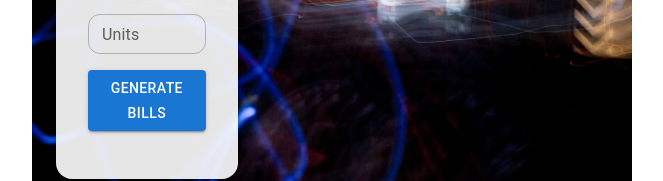
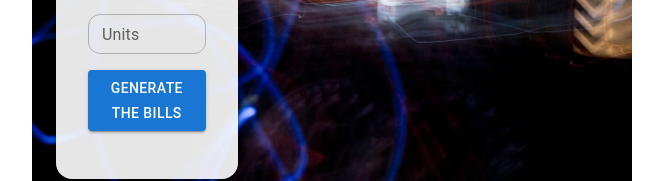
Before and after one commit to Rakshith12345/react-demo-app, a React (Create React App) app: page / in a window 1280 px wide. Shown: the part 432-613 px from the top of the page, without its empty margins (308-971 px from the left). Built offline with nearby package versions, Linux system fonts and the light colour scheme.

Commit message:
Update Electricity.js

```diff
--- a/src/forms/Electricity.js
+++ b/src/forms/Electricity.js
@@ -169,7 +169,7 @@ function Electricity() {
                     type="submit"
                     fullWidth
                   >
-                    Generate Bills
+                    Generate the Bills
                   </Button>
                 </Grid>
               </Grid>
@@ -180,7 +180,7 @@ function Electricity() {
 
       {/* Dialog to display the generated bill */}
       <Dialog open={openDialog} onClose={handleCloseDialog}>
-        <DialogTitle sx={{ textAlign: 'center', color: '#1976d2', fontWeight: 'bold' }}>Electricity Bill</DialogTitle>
+        <DialogTitle sx={{ textAlign: 'center', color: '#1976d2', fontWeight: 'bold' }}>Electricity Bills</DialogTitle>
         <DialogContent sx={{ padding: '20px', backgroundColor: '#f0f0f0' }}>
           <Typography variant="h6" sx={{ marginBottom: '15px', fontWeight: 'bold' }}>
             <strong>Customer Name:</strong> {name}
```
